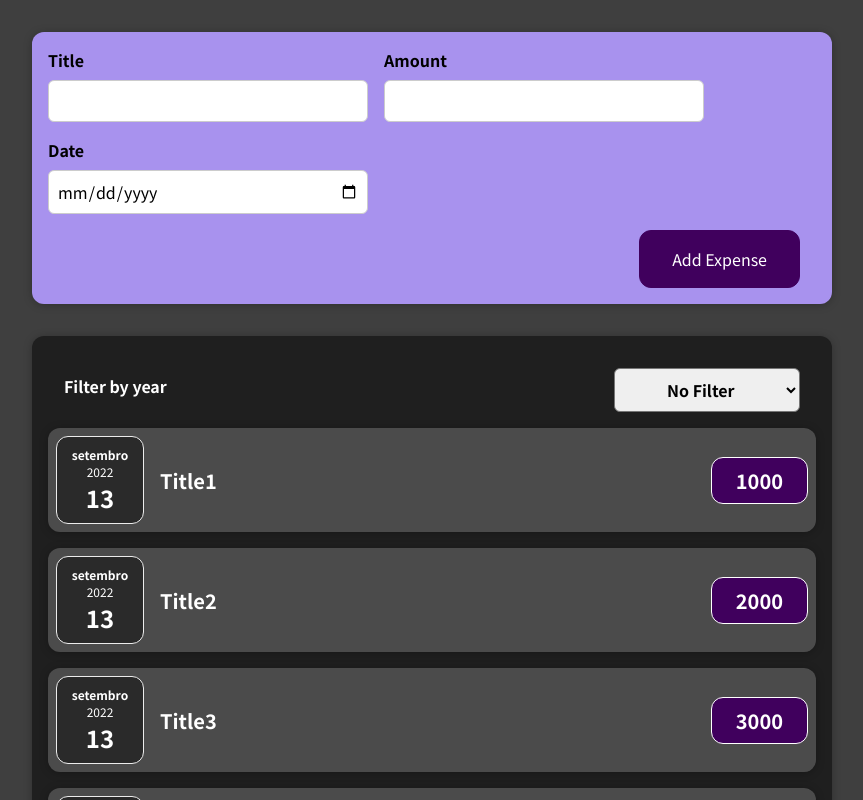
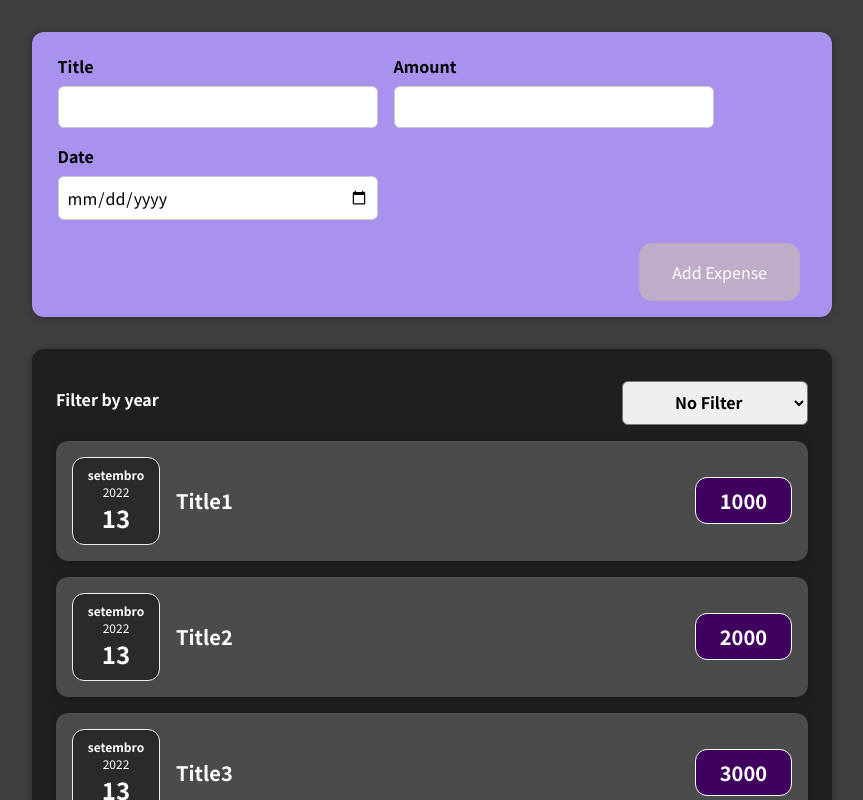
Before and after one commit to pa-tiq/expense-tracker, a React (Create React App) app: page / in a window 1280 px wide. Shown: the top 800 px of the page, without its empty margins (208-1071 px from the left). Built offline with nearby package versions, Linux system fonts and the light colour scheme; the HTML template or start-up script is replaced by a standard one.

Commit message:
button disabled

```diff
--- a/src/components/Expenses/ExpenseItem.css
+++ b/src/components/Expenses/ExpenseItem.css
@@ -2,8 +2,8 @@
   display: flex;
   justify-content: space-between;
   align-items: center;
-  padding: 0.5rem;
-  margin: 1rem 0;
+  padding: 1rem 1rem;
+  margin: 1rem 0.5rem;
   background-color: #4b4b4b;
 }
 
--- a/src/components/Expenses/ExpensesFilter.css
+++ b/src/components/Expenses/ExpensesFilter.css
@@ -1,6 +1,6 @@
 .expenses-filter {
   color: white;
-  padding: 0 1rem;
+  padding: 0 0.5rem;
 }
 
 .expenses-filter__control {
--- a/src/components/NewExpense/NewExpense.css
+++ b/src/components/NewExpense/NewExpense.css
@@ -4,6 +4,7 @@
   gap: 1rem;
   margin-bottom: 1rem;
   text-align: left;
+  padding: 0.4rem 0.6rem;
 }
 
 .new-expense__control label {
@@ -53,6 +54,11 @@
   border-color: #510674;
 }
 
+.new-expense button:disabled {
+  background-color: #bfacc8;
+  border-color: #bda5c8;
+}
+
 .new-expense button.alternative {
   color: #220131;
   border-color: transparent;
--- a/src/components/NewExpense/NewExpenseForm.js
+++ b/src/components/NewExpense/NewExpenseForm.js
@@ -25,9 +25,9 @@ const NewExpenseForm = (props) => {
   //  });
   //}
 
-  const [title, setTitle] = useState("");
-  const [amount, setAmount] = useState("");
-  const [date, setDate] = useState("");
+  const [title, setTitle] = useState('');
+  const [amount, setAmount] = useState('');
+  const [date, setDate] = useState('');
   const titleChangeHandler = (e) => {
     setTitle(e.target.value);
   };
@@ -84,7 +84,11 @@ const NewExpenseForm = (props) => {
         </div>
       </div>
       <div className="new-expense__actions">
-        <button type="submit">Add Expense</button>
+        {((title != '') && (amount != '') && (date != '')) ?
+          <button type="submit">Add Expense</button>
+        :
+          <button type="submit" disabled>Add Expense</button>
+        }
       </div>
     </form>
   );
```
